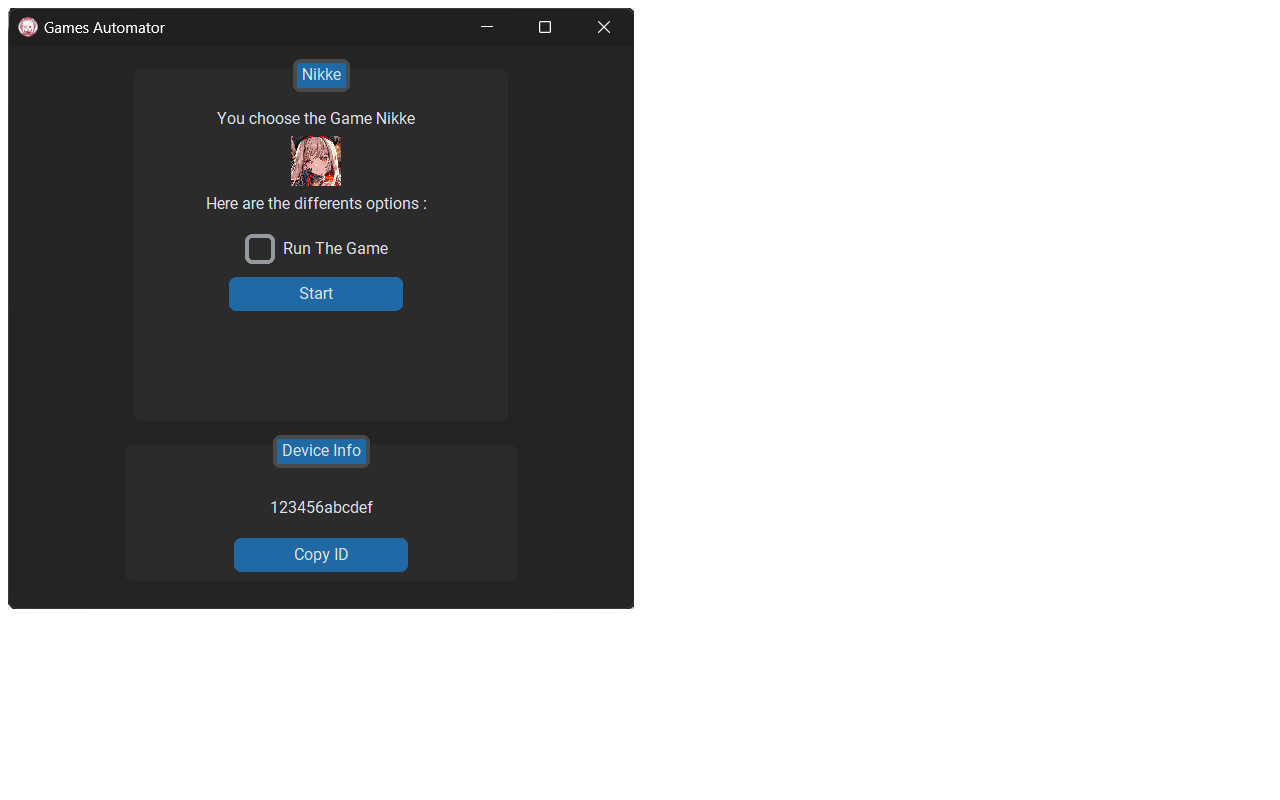
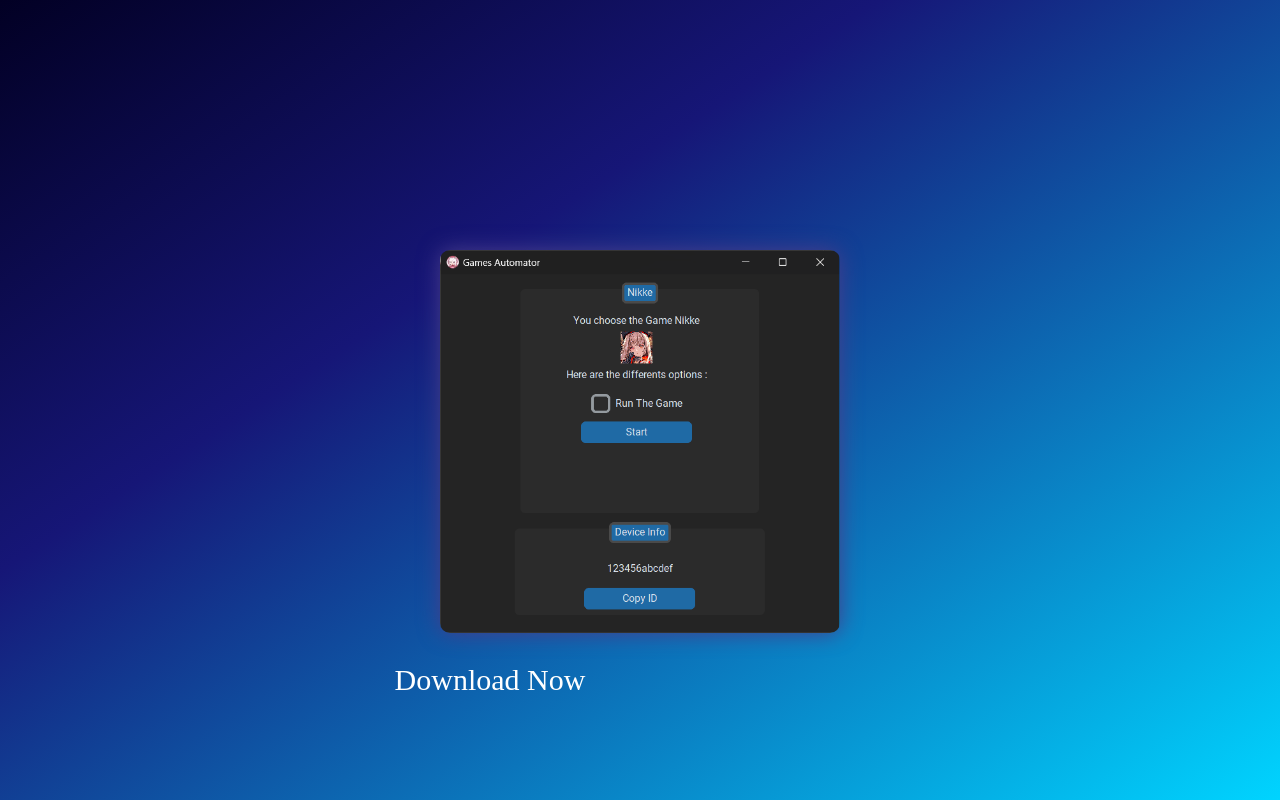
Before and after one commit to WakPd/wakpd.github.io, a plain HTML site: page wga.html in a window 1280 px wide. Drawn offline with Linux system fonts and the light colour scheme.

Commit message:
Initial commit

```diff
--- /dev/null
+++ b/styles/wga.css
@@ -0,0 +1,64 @@
+body{
+    background: linear-gradient(147deg, rgba(2,0,36,1) 0%, rgba(22,22,119,1) 35%, rgba(0,212,255,1) 100%) no-repeat center center fixed;
+}
+
+.tool_img{
+    width: 400px;
+    display: block;
+    margin-left: auto;
+    margin-right: auto;
+    margin-top: 250px;
+    border-radius: 10px;
+    box-shadow: 0px 0px 21px 0px darkslateblue;
+
+}
+
+.tool_img:hover{
+    animation-name: go_up;
+    animation-duration: 2s;
+    animation-iteration-count: 1;
+    animation-timing-function: ease;
+}
+
+@keyframes go_up{
+    0%{
+        margin-top: 250px;
+    }
+    100%{
+        margin-top: 225px;
+    }
+}
+
+.tool_btn{
+    text-align: center;
+    margin-top: 30px;
+}
+
+.dl_btn{
+    position: relative;
+    color: white;
+    font-size: 30px;
+    margin-right: 300px;
+    text-decoration: none;
+    border-radius: 20px;
+    border-color: black;
+}
+.dl_btn::before {
+    transform: scaleX(0);
+    transform-origin: bottom right;
+}
+.dl_btn:hover::before {
+    transform: scaleX(1);
+    transform-origin: bottom left;
+}
+
+.dl_btn::before {
+    content: " ";
+    display: flex;
+    position: absolute;
+    top: 0; right: 0; bottom: 0; left: 0;
+    inset: 0 0 0 0;
+    background: hsl(200 100% 80%);
+    z-index: -1;
+    transition: transform .3s ease;
+}
--- a/wga.html
+++ b/wga.html
@@ -3,13 +3,19 @@
 <head>
 
     <meta charset="UTF-8">
-    <link rel="stylesheet" href="styles/projects.css">
+    <link rel="stylesheet" href="styles/wga.css">
     <link rel="icon" href="assets/img/icon.ico">
 
-    <title>Wak</title>
+    <title>Wak Games Assistant</title>
 
 </head>
 <body>
-    <img src="assets/img/sftimg.png" classe="tool">
+
+    <img src="assets/img/sftimg.png" class="tool_img"/>
+
+    <div class="tool_btn">
+        <a href="" class="dl_btn">Download Now</a>
+    </div>
+
 </body>
 </html>
```
Also changed, not shown: index.html (+1 -1 lines).
